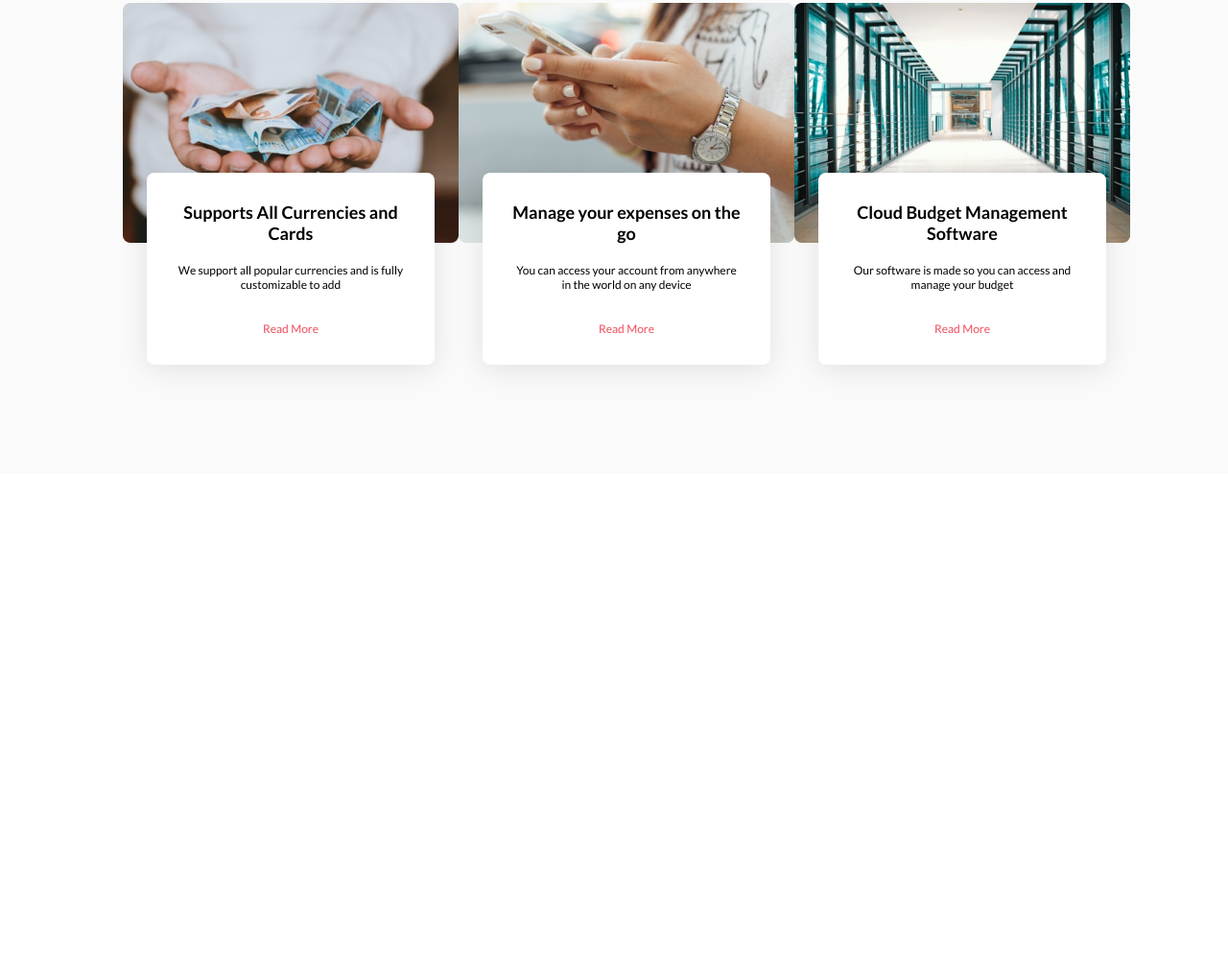
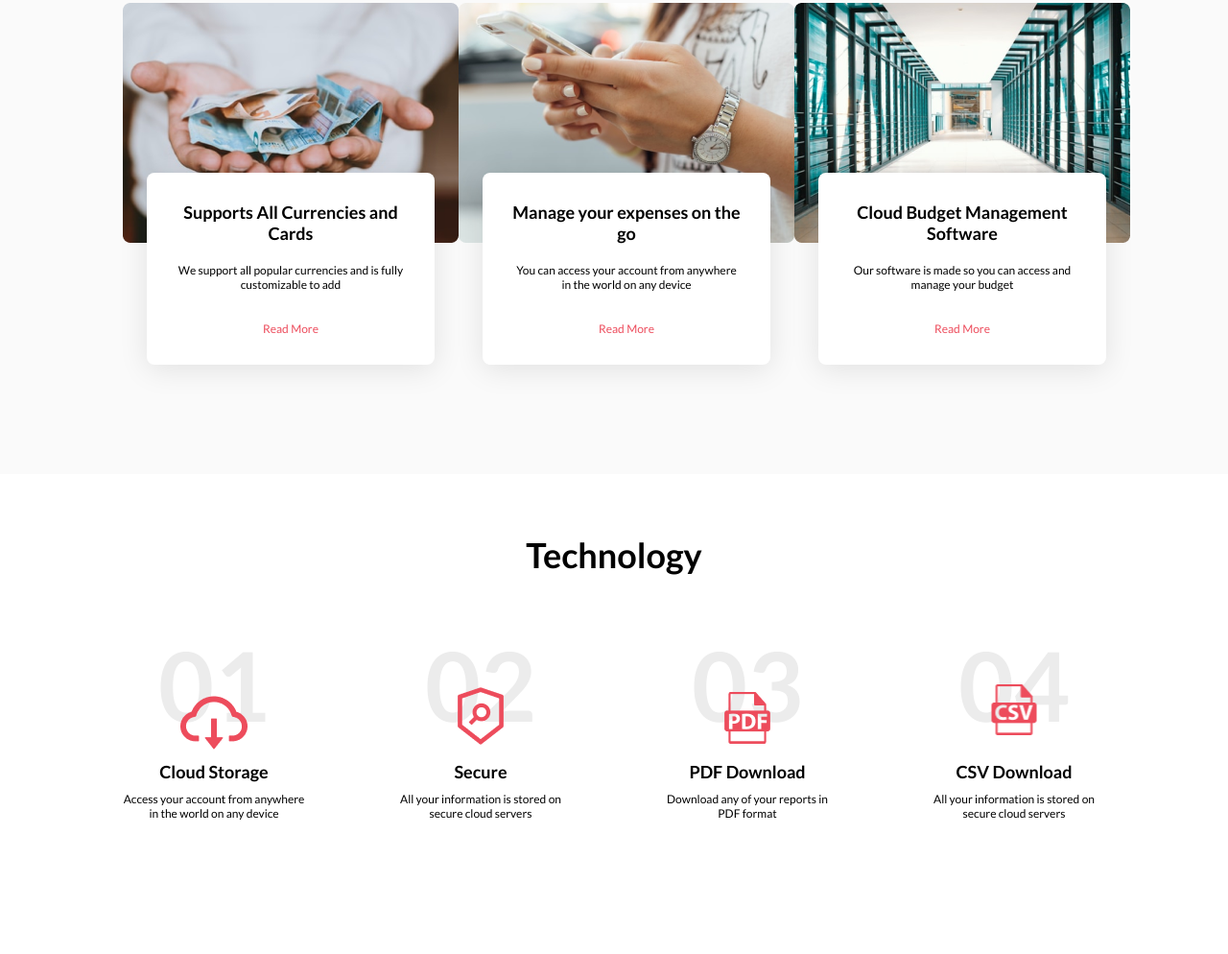
Before and after one commit to samudraarq/cloudbudget, a plain HTML site: page index.html in a window 1280 px wide. Shown: the part 1448-2442 px from the top of the page at 96% size. Before the commit the page ends 1942 px from the top, so only its background shows below. Drawn offline with Linux system fonts and the light colour scheme.

Commit message:
add technology section

```diff
--- a/index.html
+++ b/index.html
@@ -67,8 +67,6 @@
                     <a href="#">Read More</a>
                 </div>
             </div>
-
-
             <div class="features__card">
                 <img src="./assets/feature-2.png" alt="feature 2">
                 <div class="features__card__content">
@@ -79,7 +77,6 @@
                     <a href="#">Read More</a>
                 </div>
             </div>
-
             <div class="features__card">
                 <img src="./assets/feature-3.png" alt="feature 3">
                 <div class="features__card__content">
@@ -92,6 +89,44 @@
             </div>
         </div>
     </div>
+    <div class="technology-section">
+        <h2>Technology</h2>
+        <div class="technologies">
+            <div class="technology">
+                <div class="technology__logo">
+                    <span>01</span>
+                    <img src="./assets/cloud.png" alt="cloud">
+                </div>
+                <h3>Cloud Storage</h3>
+                <p>Access your account from anywhere in the world on any device</p>
+            </div>
+            <div class="technology">
+                <div class="technology__logo">
+                    <span>02</span>
+                    <img src="./assets/secure.png" alt="secure">
+                </div>
+                <h3>Secure</h3>
+                <p>All your information is stored on secure cloud servers</p>
+            </div>
+            <div class="technology">
+                <div class="technology__logo">
+                    <span>03</span>
+                    <img src="./assets/pdf.png" alt="pdf">
+                </div>
+                <h3>PDF Download</h3>
+                <p>Download any of your reports in PDF format</p>
+            </div>
+            <div class="technology">
+                <div class="technology__logo">
+                    <span>04</span>
+                    <img src="./assets/csv.png" alt="csv">
+                </div>
+                <h3>CSV Download</h3>
+                <p>All your information is stored on secure cloud servers </p>
+            </div>
+        </div>
+
+    </div>
 
 </body>
 
--- a/style.css
+++ b/style.css
@@ -180,7 +180,6 @@ nav {
 
 .features {
   height: 660px;
-  width: 100%;
   text-align: center;
   background-color: #fafafa;
   padding: 0 10%;
@@ -226,3 +225,50 @@ nav {
   color: #ed4c5c;
   cursor: pointer;
 }
+
+/* Technology section */
+.technology-section {
+  height: 500px;
+  text-align: center;
+  padding: 0 10%;
+}
+
+.technology-section h2 {
+  padding-top: 63px;
+}
+
+.technologies {
+  display: flex;
+  justify-content: space-between;
+  padding-top: 53px;
+}
+
+.technology {
+  width: 190px;
+}
+
+.technology__logo {
+  position: relative;
+}
+
+.technology__logo span {
+  font-size: 100px;
+  font-weight: bold;
+  color: rgba(16, 16, 16, 0.08);
+}
+
+.technology__logo img {
+  position: absolute;
+  left: 50%;
+  top: 50%;
+  transform: translateX(-50%);
+}
+
+.technology h3 {
+  padding-top: 20px;
+}
+
+.technology p {
+  font-size: 12px;
+  padding-top: 10px;
+}
```
Also changed, not shown: assets/cloud.png (added), assets/csv.png (added), assets/pdf.png (added), assets/secure.png (added).
